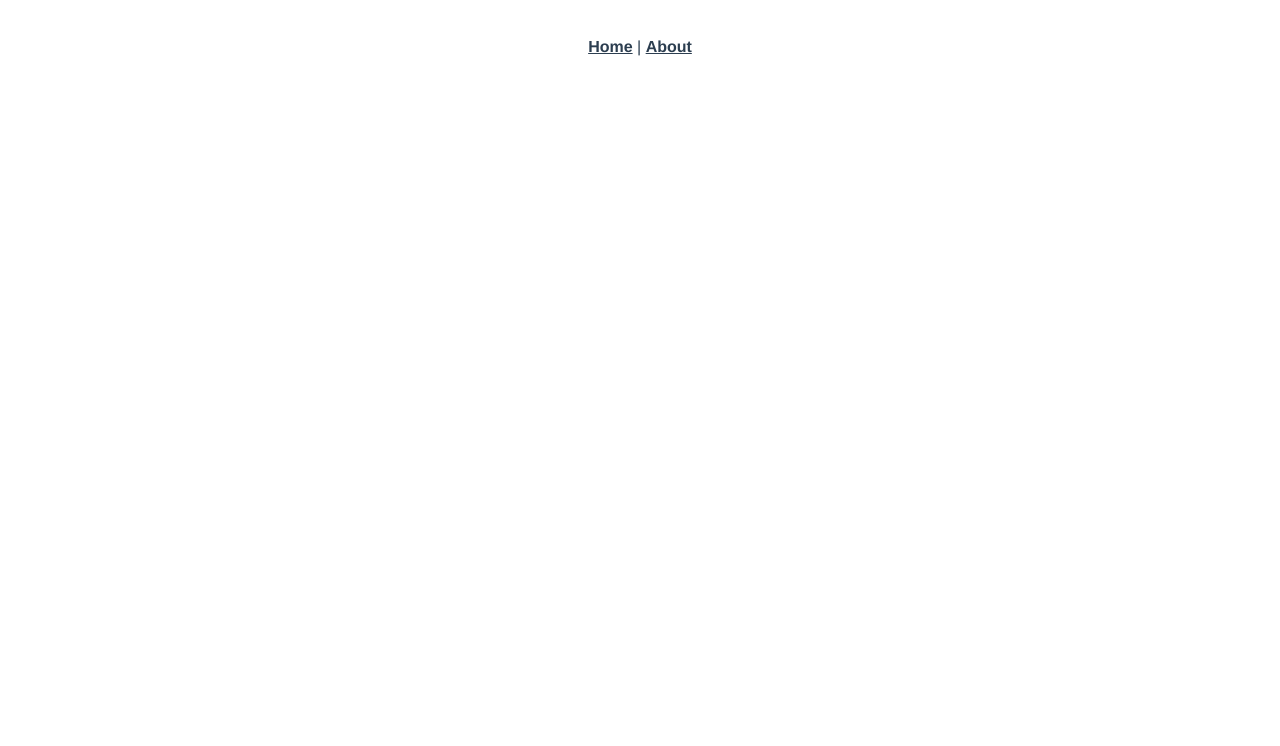
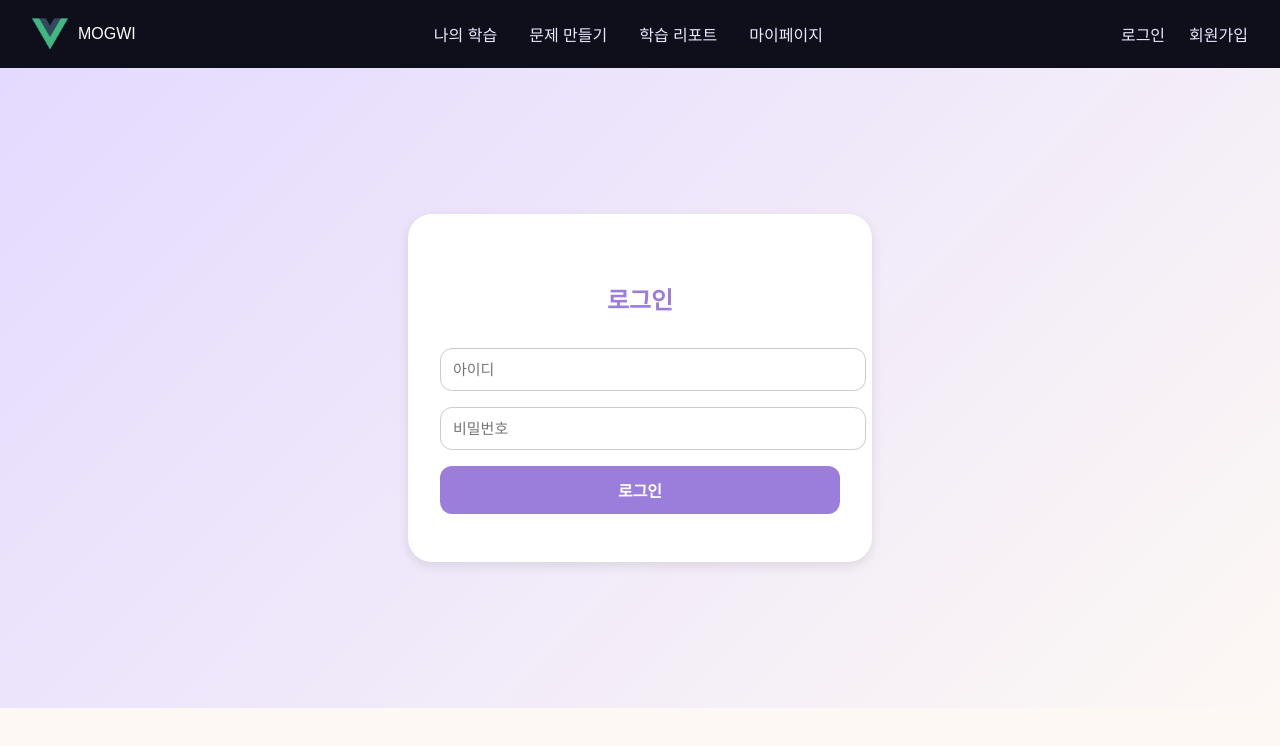
Before and after one commit to suhyun113/Mogwi, a Vue app in the folder frontend/: page /login in a window 1280 px wide. Before the commit this address had no page. Shown: the top 746 px of the page. Built offline with nearby package versions, Linux system fonts and the light colour scheme.

Commit message:
Feat (frontend): 프로젝트 초기 구조 세팅

```diff
--- a/frontend/src/App.vue
+++ b/frontend/src/App.vue
@@ -1,30 +1,18 @@
 <template>
-  <nav>
-    <router-link to="/">Home</router-link> |
-    <router-link to="/about">About</router-link>
-  </nav>
-  <router-view/>
+  <div id="app">
+    <NavBar />
+    <router-view />
+  </div>
 </template>
 
+<script setup>
+import NavBar from '@/components/NavBar.vue'
+</script>
+
 <style>
-#app {
-  font-family: Avenir, Helvetica, Arial, sans-serif;
-  -webkit-font-smoothing: antialiased;
-  -moz-osx-font-smoothing: grayscale;
-  text-align: center;
-  color: #2c3e50;
-}
-
-nav {
-  padding: 30px;
-}
-
-nav a {
-  font-weight: bold;
-  color: #2c3e50;
-}
-
-nav a.router-link-exact-active {
-  color: #42b983;
+body {
+  margin: 0;
+  background-color: #fdf8f4;
+  font-family: 'Pretendard', sans-serif;
 }
 </style>
--- a/frontend/src/router/index.js
+++ b/frontend/src/router/index.js
@@ -1,25 +1,15 @@
 import { createRouter, createWebHistory } from 'vue-router'
-import HomeView from '../views/HomeView.vue'
+import MainView from '@/views/MainView.vue'
+import LoginView from '@/views/LoginView.vue'
+import MyStudyView from '@/views/MyStudyView.vue'
 
 const routes = [
-  {
-    path: '/',
-    name: 'home',
-    component: HomeView
-  },
-  {
-    path: '/about',
-    name: 'about',
-    // route level code-splitting
-    // this generates a separate chunk (about.[hash].js) for this route
-    // which is lazy-loaded when the route is visited.
-    component: () => import(/* webpackChunkName: "about" */ '../views/AboutView.vue')
-  }
+  { path: '/', name: 'home', component: MainView },
+  { path: '/login', name: 'login', component: LoginView },
+  { path: '/mystudy', name: 'mystudy', component: MyStudyView }
 ]
 
-const router = createRouter({
-  history: createWebHistory(process.env.BASE_URL),
+export default createRouter({
+  history: createWebHistory(),
   routes
 })
-
-export default router
--- /dev/null
+++ b/frontend/src/store/userStore.js
@@ -0,0 +1,20 @@
+import { defineStore } from 'pinia'
+
+export const useUserStore = defineStore('user', {
+  state: () => ({
+    token: null,
+    userInfo: null
+  }),
+  actions: {
+    login(token, user) {
+      this.token = token
+      this.userInfo = user
+      localStorage.setItem('token', token)
+    },
+    logout() {
+      this.token = null
+      this.userInfo = null
+      localStorage.removeItem('token')
+    }
+  }
+})
```
Also changed, not shown: frontend/src/main.js (+5 -2 lines).
